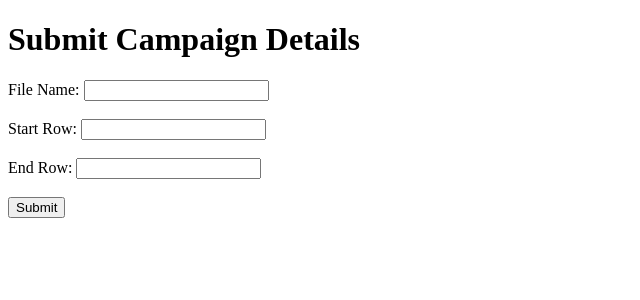
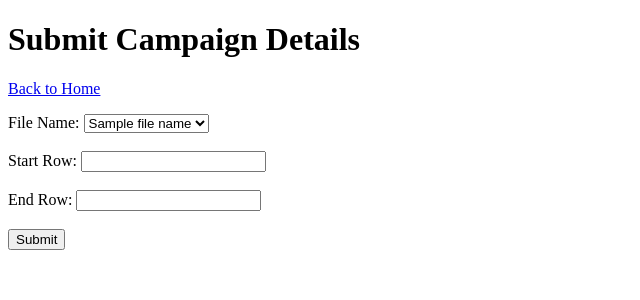
Before and after one commit to sandeepsabat/reach, a Flask app: template templates/campaignForm.html in a window 1280 px wide. Shown: the top 300 px of the page, without its empty margins (0-640 px from the left). Run offline with Flask 2, Linux system fonts and the light colour scheme; the template is opened without the code that fills it: most values are stand-ins (such as "Sample title", 1, 10 or a date in 2020).

Commit message:
Changes to html form;changes to server side event messaging;navigation across pages

```diff
--- a/sendEmailController.py
+++ b/sendEmailController.py
@@ -40,11 +40,11 @@ def sendEmail(recipient_email,subject_line,email_html_file,first_name,serial_no)
 
     #Send the email message to the recipient email id and capture the email sent time or capture error message if any
     try:
-        context = ssl.create_default_context()
-        with smtplib.SMTP(smtp_server, port) as server:
-            server.starttls(context=context)
-            server.login(sender_email, app_password)
-            server.send_message(msg)
+        # context = ssl.create_default_context()
+        # with smtplib.SMTP(smtp_server, port) as server:
+        #     server.starttls(context=context)
+        #     server.login(sender_email, app_password)
+        #     server.send_message(msg)
 
         log_msg = f"Sent email at slno {serial_no} at time: " + datetime.datetime.now().strftime("%d/%m/%Y,%H:%M:%S")
         return log_msg
@@ -56,42 +56,47 @@ def sendEmail(recipient_email,subject_line,email_html_file,first_name,serial_no)
 
 
 @sendEmail_bp.route('/startCampaign',methods=['GET','POST'])
-async def startCampaign():
+def startCampaign():
         if request.method == 'POST':
-            fileName = request.form['filename']
+            fileName = request.form.get('filenames')
             startRow = int(request.form['startrow'])
             endRow = int(request.form['endrow'])
             return render_template('campaignStarted.html',filename=fileName,startrow=startRow,endrow=endRow)
 
-        return render_template('campaignForm.html')
+        file_directory = os.path.join(bas_dir,'files','excel')
+
+        filenames = os.listdir(file_directory)
+        return render_template('campaignForm.html',fileNames=filenames)
 
 @sendEmail_bp.route('/stream')
 def stream():
 
+        #Collect all the arguments passed by the client html
+        filename = request.args.get('fileName')
+        startrow = int(request.args.get('startRow'))
+        endrow = int(request.args.get('endRow'))
+
+        #Configure Directory Paths
+        input_excel_path = os.path.join(bas_dir,'files','excel')
+        hmtl_file_path = os.path.join(bas_dir,'files','html')
+        excel_file_name = filename
+
+        #Load the input excel file
+        filename = os.path.join(input_excel_path,excel_file_name)
+        workbook = openpyxl.load_workbook(filename)
+        sheet = workbook['Sheet1']
+
+        #From the input excel file extract the campaign name, the email html file name and subject line
+        campaign_name = sheet['B1'].value
+        html_file_name = sheet['B2'].value
+        email_html_file = os.path.join(hmtl_file_path,html_file_name)
+        subject_line = sheet['B3'].value
+
+        #Create an entry for email campaign in database
+        campaign_id = createCampaigns(campaign_name,excel_file_name,html_file_name)
+
+
         def generate():
-            #Collect all the arguments passed by the client html
-            filename = request.args.get('fileName')
-            startrow = int(request.args.get('startRow'))
-            endrow = int(request.args.get('endRow'))
-
-            #Configure Directory Paths
-            input_excel_path = os.path.join(bas_dir,'files','excel')
-            hmtl_file_path = os.path.join(bas_dir,'files','html')
-            excel_file_name = filename
-
-            #Load the input excel file
-            filename = os.path.join(input_excel_path,excel_file_name)
-            workbook = openpyxl.load_workbook(filename)
-            sheet = workbook['Sheet1']
-
-            #From the input excel file extract the campaign name, the email html file name and subject line
-            campaign_name = sheet['B1'].value
-            html_file_name = sheet['B2'].value
-            email_html_file = os.path.join(hmtl_file_path,html_file_name)
-            subject_line = sheet['B3'].value
-
-            #Create an entry for email campaign in database
-            campaign_id = createCampaigns(campaign_name,excel_file_name,html_file_name)
 
             try:
                 for row_cells in sheet.iter_rows(min_row=startrow,max_row=endrow):
@@ -107,9 +112,9 @@ def stream():
 
             finally:
                 #This block executes code when the for loop in generate function ends
-                #Send a close event to client to close the streaming
+                #Send a close event to client to close the streaming. Also add a message to inform user that email sending is complete
                 updateCampaignStatus(campaign_id)
-                yield f"event: close\ndata: Connection finished\n\n"
+                yield f"event: close\ndata: Email sending is complete\n\n"
 
         return Response(stream_with_context(generate()), content_type='text/event-stream')
         workbook.close()
--- a/templates/campaignForm.html
+++ b/templates/campaignForm.html
@@ -1,14 +1,21 @@
 <!DOCTYPE html>
 <html>
+
 <head>
     <title>Email Campaign Form</title>
 </head>
 <body>
     <h1>Submit Campaign Details</h1>
+    <p><a href="{{url_for('index')}}"> Back to Home</a></p>
+
+    <div class="form-container">
     <form action="/run/startCampaign" method="POST">
-        <label for="filename">File Name:</label>
-        <input type="text" id="filename" name="filename" required><br><br>
-
+        <label for="filenames">File Name:</label>
+        <select id="filenames" name="filenames">
+            {% for name in fileNames %}
+                <option value="{{name}}">{{name}}</option>
+            {% endfor %}
+        </select><br><br>
         <label for="startrow">Start Row:</label>
         <input type="number" id="startrow" name="startrow" required><br><br>
 
@@ -17,5 +24,7 @@
 
         <input type="submit" value="Submit">
     </form>
+    </div>
+
 </body>
 </html>
--- a/templates/fileList.html
+++ b/templates/fileList.html
@@ -7,11 +7,12 @@
 </head>
 <body>
     <h1>{{header}}</h1>
+    <p><a href="{{url_for('index')}}"> Back to Home</a></p>
     <ul>
         {% for file in files %}
             <li>{{ file }}</li>
         {% endfor %}
     </ul>
-    <p><a href="{{url_for('index')}}"> Back to Index</a></p>
+
 </body>
 </html>
--- a/templates/fileUpload.html
+++ b/templates/fileUpload.html
@@ -5,6 +5,7 @@
   </head>
   <body>
     <h1>Upload your input file</h1>
+    <p><a href="{{url_for('index')}}"> Back to Home</a></p>
     <form method="POST" action="" enctype="multipart/form-data">
       <p><input type="file" name="file"></p>
       <p><input type="submit" value="Submit"></p>
```
Also changed, not shown: templates/campaignStarted.html (+8 -4 lines), 1 other file.
